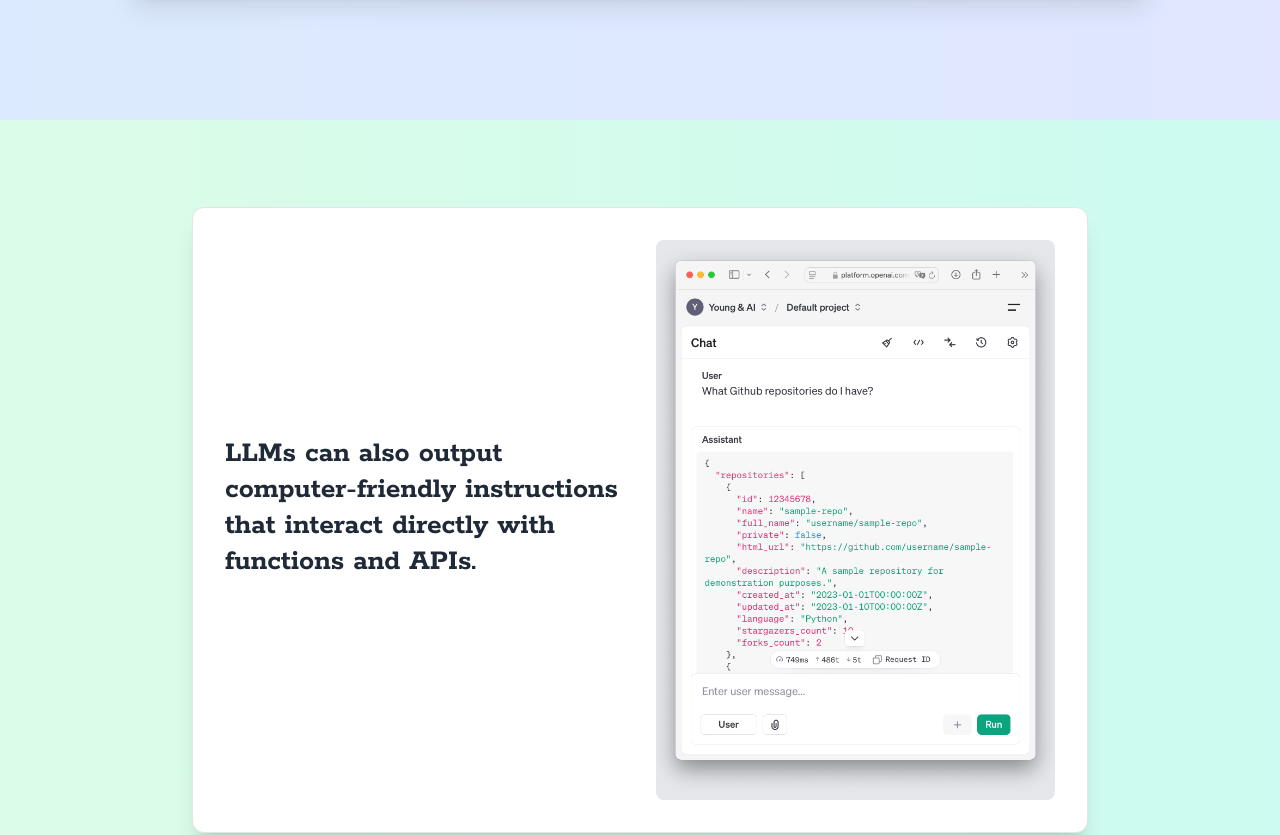
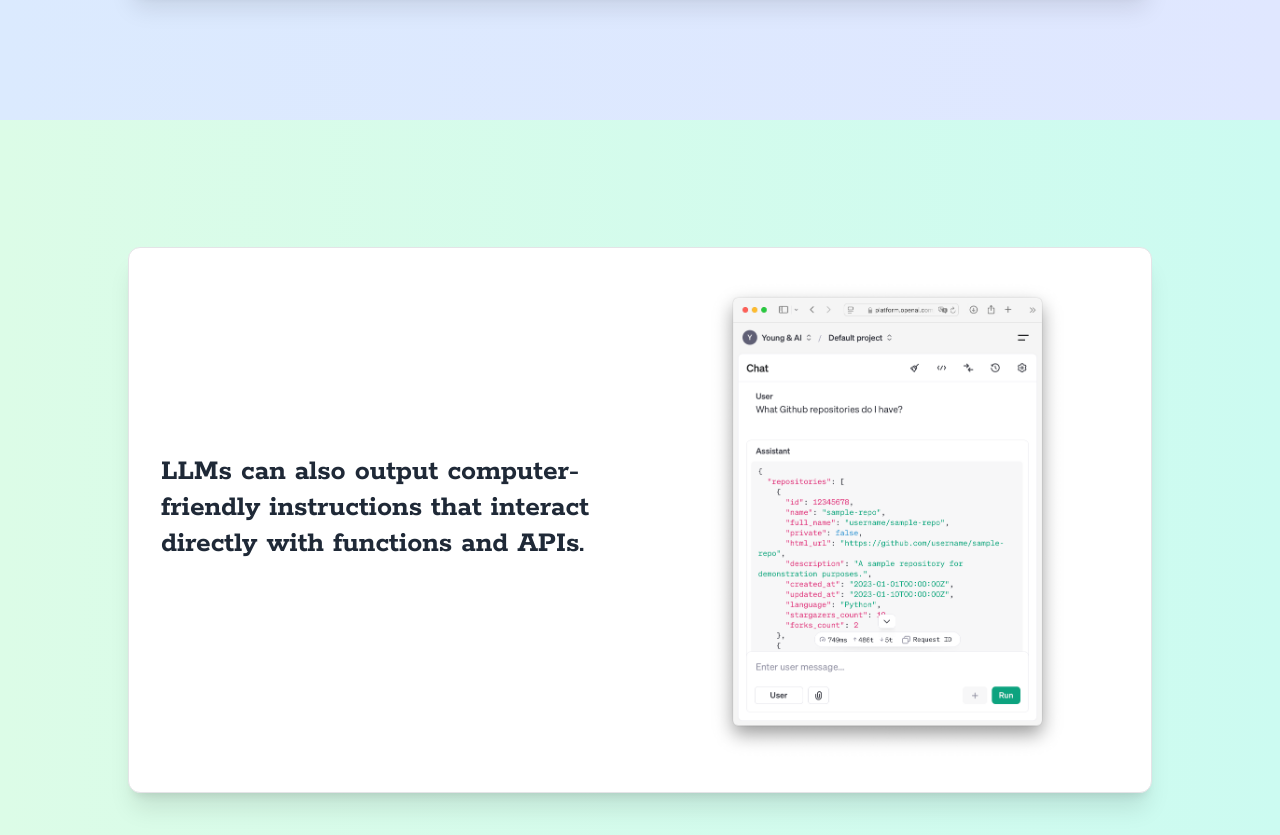
Before and after one commit to youngchingjui/young-and-ai, a Next.js app: page /talks/20241219 in a window 1280 px wide. Shown: the part 2280-3115 px from the top of the page. Built offline with nearby package versions, Linux system fonts and the light colour scheme.

Commit message:
slide 2 update

```diff
--- a/app/talks/20241219/slides/slide2.tsx
+++ b/app/talks/20241219/slides/slide2.tsx
@@ -4,22 +4,24 @@ import CompanyWatermark from "../components/company-watermark"
 
 export default function Slide2() {
   return (
-    <div className="min-h-screen flex flex-col justify-center items-center p-4 md:p-8 bg-gradient-to-r from-green-100 to-teal-100">
-      <Card className="w-full max-w-4xl bg-white shadow-xl rounded-xl overflow-hidden">
-        <div className="p-6 md:p-8 flex flex-col md:flex-row md:items-center md:space-x-8">
+    <div className="h-screen flex flex-col justify-center items-center p-4 md:p-8 bg-gradient-to-r from-green-100 to-teal-100">
+      <Card className="w-full max-w-5xl max-h-[85vh] bg-white shadow-xl rounded-xl">
+        <div className="h-full p-6 md:p-8 flex flex-col md:flex-row md:items-center md:space-x-8">
           <div className="md:w-1/2">
             <h1 className="text-2xl md:text-3xl font-bold text-gray-800 mb-6">
               LLMs can also output computer-friendly instructions that interact
               directly with functions and APIs.
             </h1>
           </div>
-          <div className="md:w-1/2 flex flex-col space-y-4">
-            <div className="relative h-[70vh] bg-gray-200 rounded-lg overflow-hidden">
+          <div className="md:w-1/2 flex items-center">
+            <div className="relative w-full">
               <Image
-                src={`/talks/20241219/Screenshot 2024-12-19 at 12.41.26.png`}
-                alt={`JSON Output`}
-                layout="fill"
-                objectFit="cover"
+                src="/talks/20241219/Screenshot 2024-12-19 at 12.41.26.png"
+                alt="JSON Output"
+                width={800}
+                height={600}
+                className="w-full h-auto max-h-[60vh]"
+                style={{ objectFit: "contain" }}
               />
             </div>
           </div>
```
